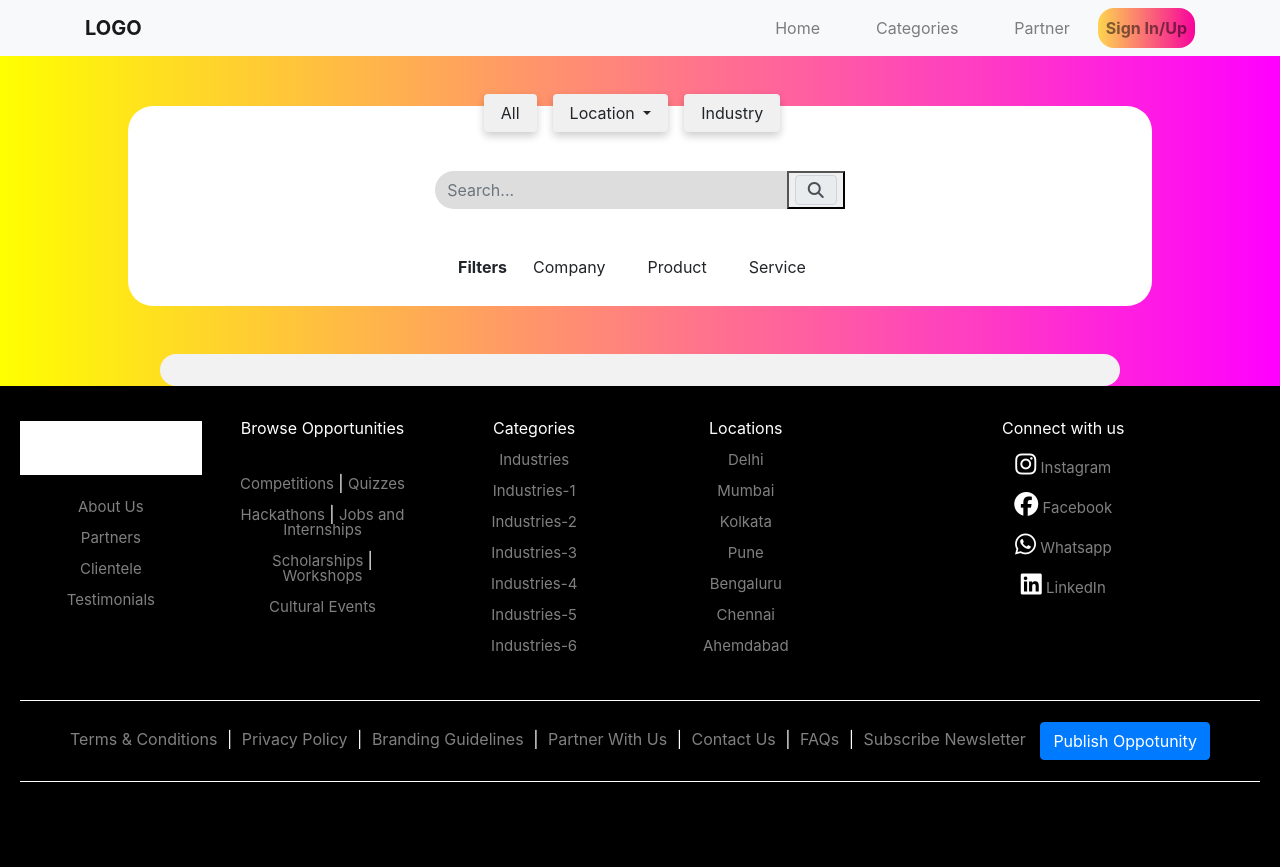
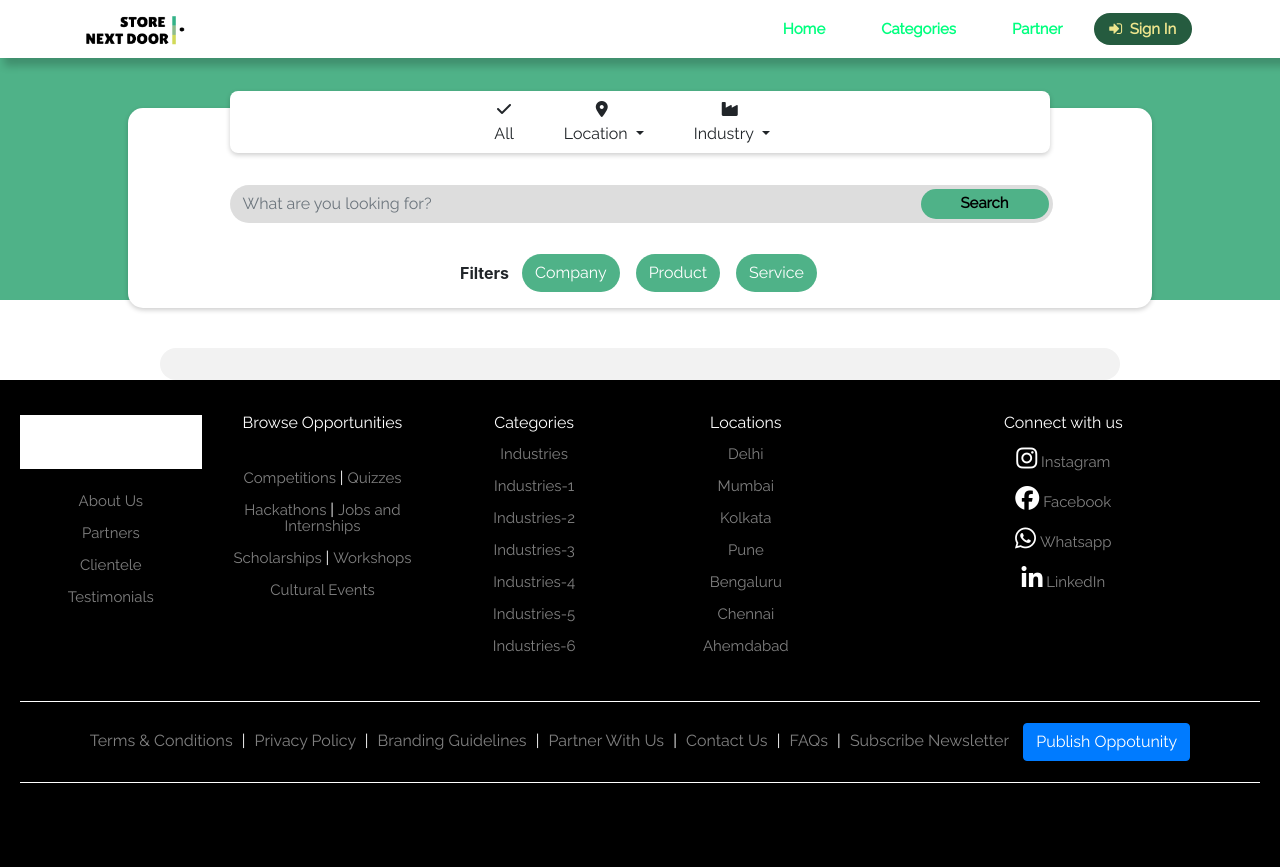
Before and after one commit to baidbhumi27/Website-1, a PHP site: page /search.php in a window 1280 px wide. Before the commit the page ends 782 px from the top, so only its background shows below. Run offline with PHP 8.4, Linux system fonts and the light colour scheme; data that the repository does not hold is empty; some libraries are stand-ins or nearby versions.

Commit message:
home page fnl search page left partner pg left nav done

```diff
--- a/css/style_footer.css
+++ b/css/style_footer.css
@@ -3,13 +3,16 @@
     .conditions p a{
         color: grey;
         margin: 5px;
+        font-family: 'Raleway', sans-serif;
     }
     .footer .row div p a{
         color: grey;
         font-size: 15px;
+        font-family: 'Raleway', sans-serif;
     }
     .footer .row div p{
         line-height: 15px;
+        font-family: 'Raleway', sans-serif;
     }
     .footer .row div{
         padding: 15px;
@@ -19,4 +22,5 @@
         text-align: center;
         background: black;
         color: white;
+        font-family: 'Raleway', sans-serif;
     }
--- a/css/style_navbar.css
+++ b/css/style_navbar.css
@@ -1,35 +1,48 @@
 /* Navbar CSS	*/
+.bg-col{
+background-color: white;
+    box-shadow: 8px 4px 8px 4px rgba(0,0,0,0.2);
+}
+
 .ul{
 		text-align: center;
     float: right;
 	}
+.navbar-brand img{
+    height: 30px;
+    width: 100px;
+/*    border: 1px solid black;*/
+}
 	.nav-link:link{
 		margin-left: 20px;
 		margin-right: 20px;
-		color: black;
-		opacity: 1;
+		color: #00ff7f !important;
+        font-weight: 1000;
+        font-family: 'Raleway', sans-serif;
+        font-size: 15px;
+
 
 	}
     .nav-link:hover{
-        background-color: #fdd54f;
-        border-radius: 10px;
+        color: #33b288 !important;
     }
-	.navbar-brand{
-		color: black;
-		font-weight: bold;
+
+.sign-in{
+		background-color: #255b3f;
+        color: #eee58d !important;
+		border-radius: 25px;
+		font-weight: 1000;
+/*        margin-right: 50px;*/
+        font-family: 'Raleway', sans-serif;
+    font-size: 15px;
+    padding: 5px;
 	}
-
-	.nav-link:hover,.navbar-brand:hover{
-		color: black;
-	}
-	.navbar-toggler-icon{
-		/*border: 1px solid black;*/
-	}
-	.sign-in{
-		background-image: linear-gradient(to right, #fdd54f, #f8049c);
-		border-radius: 1rem;
-		font-weight: bold;
-	}
+.sign-in:hover{
+    color: white !important;
+}
+ul .signin{
+    padding: 3px;
+}
 /*NAVBAR CSS -close----*/
 /*--drop down css--*/
 .dropdown-content {
--- a/css/style_partner.css
+++ b/css/style_partner.css
@@ -6,6 +6,7 @@
     }
     h2{
         color: #f8049c;
+        font: raleway;
         font-weight: bold;
     }
 /*-------FORM styling-------*/
--- a/css/style_search.css
+++ b/css/style_search.css
@@ -1,7 +1,11 @@
 body{
-		background-image: linear-gradient(to right, yellow, magenta);
+/*		background-color: #4fb288;*/
 }
+.colord{
+    background-color: #4fb288;
+    display: flex;
 
+}
 .mycontainer {
 		display: flex;
 		flex-direction: column;
@@ -10,9 +14,11 @@ body{
 		margin-top: 50px;
 		width: 80%;
 		margin-left: 10%;
-		border-radius: 25px;
+		border-radius: 15px;
 		height: 200px;
 		background-color: white;
+        margin-bottom: -8px;
+        box-shadow: 0px 2px 5px 0px rgba(0, 0, 0, 0.2);
 }
 .buttons, .filters, .search {
 		display: flex;
@@ -21,18 +27,27 @@ body{
 .buttons{
 		align-self:  center;
 		margin-top: -2rem;
-		width: 20%;
+		width: 80%;
+    background-color: #fff;
+    border-radius: 8px;
+    box-shadow: 0px 2px 5px 0px rgba(0, 0, 0, 0.2);
 }
 .buttons button{
-		background-color: #f0f0f0;
+/*		background-color: #f0f0f0;*/
 		margin-right: 1rem;
-		box-shadow: 0px 4px 8px 0px rgba(0, 0, 0, 0.2);
+/*		box-shadow: 0px 4px 8px 0px rgba(0, 0, 0, 0.2);*/
+        font-family: 'Raleway', sans-serif;
     }
-.filters .button3{
-/*	box-shadow: 0.1rem 0.1rem;*/
-}
 .buttons button:active{
 	border-color: 1px solid black;
+}
+
+.filters .button3{
+    background-color: #4fb288;
+    border-radius: 25px;
+    color: white;
+    font-weight: 500;
+    font-family: 'Raleway', sans-serif;
 }
 
 .filters{
@@ -43,36 +58,49 @@ body{
 		margin-right: 1rem;
 		display: flex;
 		justify-content: space-between;
+        font-family: 'Raleway', sans-serif;
 }
 .button3:hover{
-		border: 3px solid orange;
-    border-top: 0;
-    border-left: 0;
-    border-right: 0;
+		background-color: #8fbc8b;
 }
 
-.search{
-		width: 80%;
+.row .search form
+{
+		width: 100%;
 }
-.search form {
-		width:  100%;
-		display: flex;
-		justify-content: center;
 
+.row .search form .input-group .form-control{
+    z-index: auto;
+    border-radius: 25px;
+}
+.row .search form .input-group .input-group-text{
+    border-radius: 25px;
+    background-color: #4fb288;
+}
+.row .search form .input-group .input-group-text button{
+    border: none;
+    background-color: #4fb288;
+    color: white;
+    font-weight: 500;
+    font-family: 'Raleway', sans-serif;
 }
 .button2{
 		justify-content: space-between;
 		box-sizing: border-box;
 		padding-left: 1rem;
 		padding-right: 1rem;
-		background-color: #f0f0f0;
+		font-family: 'Raleway', sans-serif;
+}
+.button2 span{
+    display: block;
 }
 input[type=text] {
   border: none;
-  width: 60%;
+  width: 100%;
   background: white;
   border-radius: 25px;
   background: #ddd;
+    font-family: 'Raleway', sans-serif;
 }
 
     .avatar{
@@ -100,6 +128,7 @@ input[type=text] {
             line-height: 20px;
     list-style: none;
     font-size: 15px;
+        font-family: 'Raleway', sans-serif;
     }
     .myrow{
         width: 99%;
@@ -110,10 +139,14 @@ input[type=text] {
         margin-top: 15px;
 /*        box-shadow: 0 4px 8px 0 rgba(0, 0, 0, 0.2);*/
     }
+
     .myrow:hover {
         background-color: #ffda9b;
         box-shadow: 8px 4px 8px 4px rgba(0, 0, 0, 0.2);
     }
+.myflex-social h4{
+        font-family: 'Raleway', sans-serif;
+}
     .mycontainer1{
             background-color: #f2f2f2;
             border-radius: 25px;
@@ -126,7 +159,36 @@ input[type=text] {
     width:100%; /* The width is 100%, when the viewport is 800px or smaller */
   }
     }
+/*
+.colord .row .search form .input-group button{
+    font-family: 'Raleway', sans-serif;
+    font-size: 18px;
+    border: none;
+    font-weight: 600;
+    padding: 0 40px;
+    margin-right: 1px;
+    height: 50px;
+    background-color: #4fb288;
+    border-radius: 50px;
+    background-color: #4fb288;
+    margin-left: -145px;
+    margin-top: 5px;
+    position: relative;
 
-    .row .search form {
-        width: 50%;
-    }
+}
+*/
+.colord .row .search form .input-group button{
+    font-family: 'Raleway', sans-serif;
+    font-size: 15px;
+    border: none;
+    font-weight: 600;
+    padding: 0 40px;
+    margin-right: 1px;
+    height: 30px;
+    background-color: #4fb288;
+    border-radius: 50px;
+    background-color: #4fb288;
+    margin-left: -132px;
+    margin-top: 4px;
+    position: relative;
+}
--- a/includes/header.php
+++ b/includes/header.php
@@ -11,3 +11,7 @@
 <script src="https://cdnjs.cloudflare.com/ajax/libs/popper.js/1.16.0/umd/popper.min.js"></script>
 <script src="https://maxcdn.bootstrapcdn.com/bootstrap/4.5.0/js/bootstrap.min.js"></script>
 <script src="https://kit.fontawesome.com/a076d05399.js"></script>
+<link rel="stylesheet" href="https://cdnjs.cloudflare.com/ajax/libs/font-awesome/4.7.0/css/font-awesome.min.css">
+<style>
+@import url('https://fonts.googleapis.com/css2?family=Raleway&display=swap');
+</style>
--- a/includes/navbar.php
+++ b/includes/navbar.php
@@ -1,6 +1,6 @@
-<navbar class="navbar navbar-expand-sm navbar-light bg-light">
-		<div class="container">
-		<a href="" class="navbar-brand">LOGO</a>
+<navbar class="navbar navbar-expand-sm navbar-light bg-col">
+		<div class="container contains">
+		<a href="home.php" class="navbar-brand"><img src="images/logo2.png"></a>
 		<button class="navbar-toggler ml-auto" data-toggle="collapse" data-target="#ids">
 			<span class="navbar-toggler-icon my-toggler"></span>
 		</button>
@@ -37,8 +37,8 @@
 		<li class="nav-item">
 			<a href="partner.php" class="nav-link">Partner</a>
 		</li>
-		<li class="nav-item">
-			<a  type="button" data-toggle="modal" data-target="#myModal" class="nav-link sign-in">Sign In/Up</a>
+		<li class="nav-item signin">
+			<a  type="button" data-toggle="modal" data-target="#myModal" class="nav-link sign-in">&nbsp;&nbsp;<span><i class="fa fa-sign-in">&nbsp;&nbsp;</i></span>Sign In&nbsp;&nbsp;</a>
 		</li>
 		</ul>
 		</div>
--- a/partner.php
+++ b/partner.php
@@ -20,7 +20,8 @@
 <!--    ADD A SUBHEADER   -->
 <div class="subheader">
   <div class="container text-center">
-    <h1>Add a Subheading</h1>
+    <h1>Add a Subheading
+      </h1>
   </div>
 </div>
 <!-- FORM AND 2 WELL DIVS    -->
@@ -133,6 +134,6 @@
 ?>
 </div>
 
-        <script src="app.js"></script>
+        <script src="includes/js_partner.js"></script>
 </body>
 </html>
--- a/search.php
+++ b/search.php
@@ -2,10 +2,9 @@
     require("includes/header.php");
 ?>
 <title>Search</title>
-<!--<link rel="stylesheet" href="https://use.fontawesome.com/releases/v5.7.0/css/all.css" integrity="sha384-lZN37f5QGtY3VHgisS14W3ExzMWZxybE1SJSEsQp9S+oqd12jhcu+A56Ebc1zFSJ" crossorigin="anonymous">-->
+<link type="text/css" rel="stylesheet" href="css/style_search.css">
 <link type="text/css" rel="stylesheet" href="css/style_navbar.css">
 <link type="text/css" rel="stylesheet" href="css/style_modal.css">
-<link type="text/css" rel="stylesheet" href="css/style_search.css">
 <link type="text/css" rel="stylesheet" href="css/style_footer.css">
 
 </head>
@@ -15,19 +14,22 @@
         require("includes/navbar.php");
         require("includes/modal.php");
 ?>
+<div class="colord">
 	<div class="row mycontainer">
 		<div class="buttons">
-			<button type="button" class="btn btn-default button2" >All</button>
-		    <button class="btn btn-default dropdown-toggle button2" type="button" id="" data-toggle="dropdown" aria-haspopup="true" aria-expanded="false">
+            <button type="button" class="btn btn-default button2" ><span><i class="fas fa-check"></i></span>All</button>
+		    <button class="btn btn-default dropdown-toggle button2" type="button" id="" data-toggle="dropdown" aria-haspopup="true" aria-expanded="false"><span><i class="fas fa-map-marker-alt">&nbsp;</i></span>
     		Location
   			</button>
-		    <button type="button" class="btn btn-default button2">Industry</button>
+            <button class="btn btn-default dropdown-toggle button2" type="button" id="" data-toggle="dropdown" aria-haspopup="true" aria-expanded="false"><span><i class="fas fa-industry">&nbsp;</i></span>
+    		Industry
+  			</button>
 		</div>
 		<div class="search">
 		<form>
         <div class="input-group">
-            <input type="text" class="form-control" name="search" placeholder="Search..."><button>
-            <span class="input-group-text"><i class='fas fa-search'></i></span></button>
+            <input type="text" class="form-control" name="search" placeholder="What are you looking for?">
+            <button>Search</button>
         </div>
     </form>
 		</div>
@@ -38,6 +40,7 @@
 		    <button type="button" class="btn btn-default button3">Service</button>
 		</div>
 	</div>
+</div>
 	<br>
 	<br>
 
```
Also changed, not shown: css/style_home.css (+76 -6 lines), home.php (+37 -6 lines), includes/js_home.js (added, +11 -0 lines), images/Store next door_edited.png (added), images/logo1.png (added), images/logo2.png (added), includes/js_partner.js (added).
